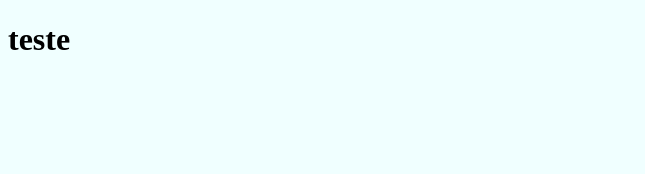
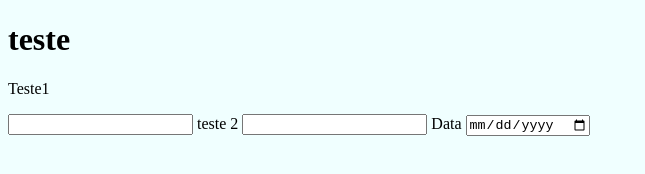
Before and after one commit to Mestevesx/Teste-de-github, a plain HTML site: page index.html in a window 1280 px wide. Shown: the whole page, without its empty margins (0-645 px from the left). Drawn offline with Linux system fonts and the light colour scheme.

Commit message:
Adicionando inputs

```diff
--- a/index.html
+++ b/index.html
@@ -9,5 +9,14 @@
 </head>
 <body>
   <h1>teste</h1>
+  <form action="">
+    <p>Teste1 </p>
+    <input type="text">
+    teste 2
+    <input type="text">
+    Data
+    <input type="date">
+
+  </form>
 </body>
 </html>
```
